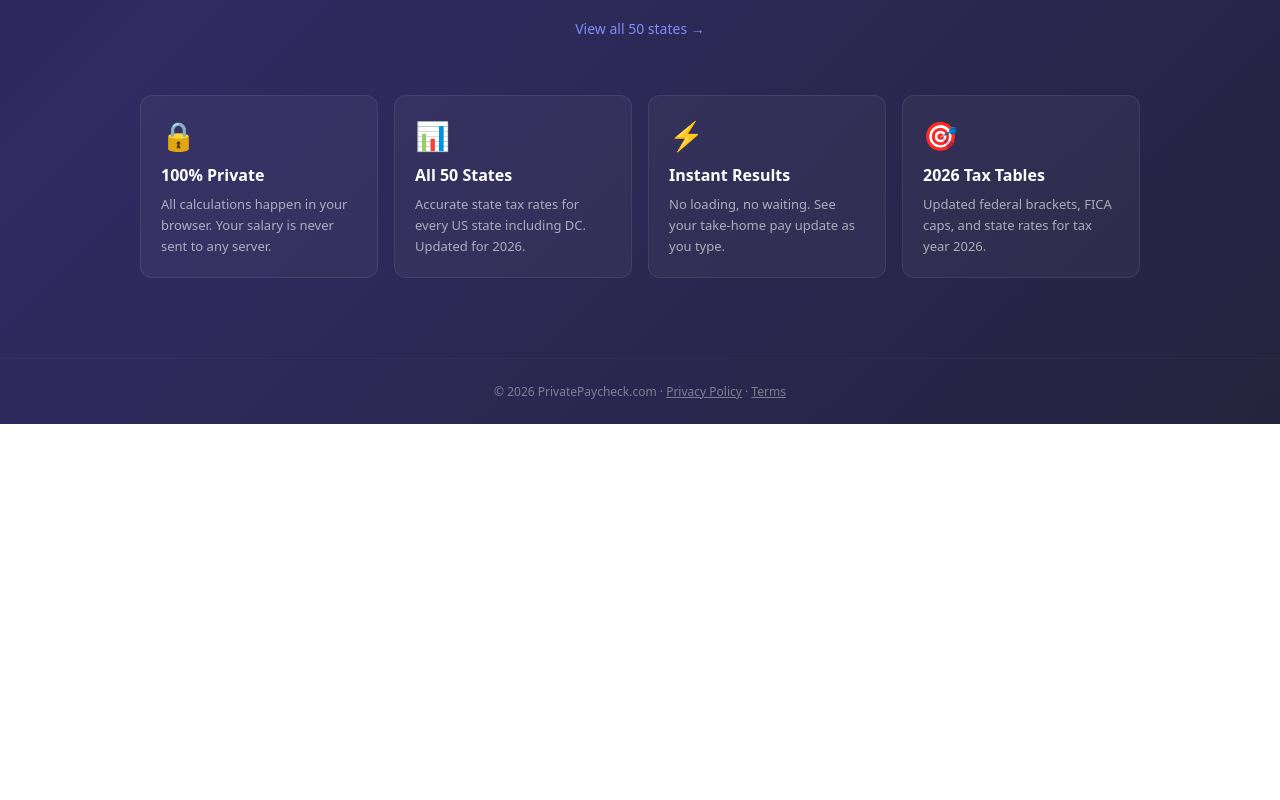
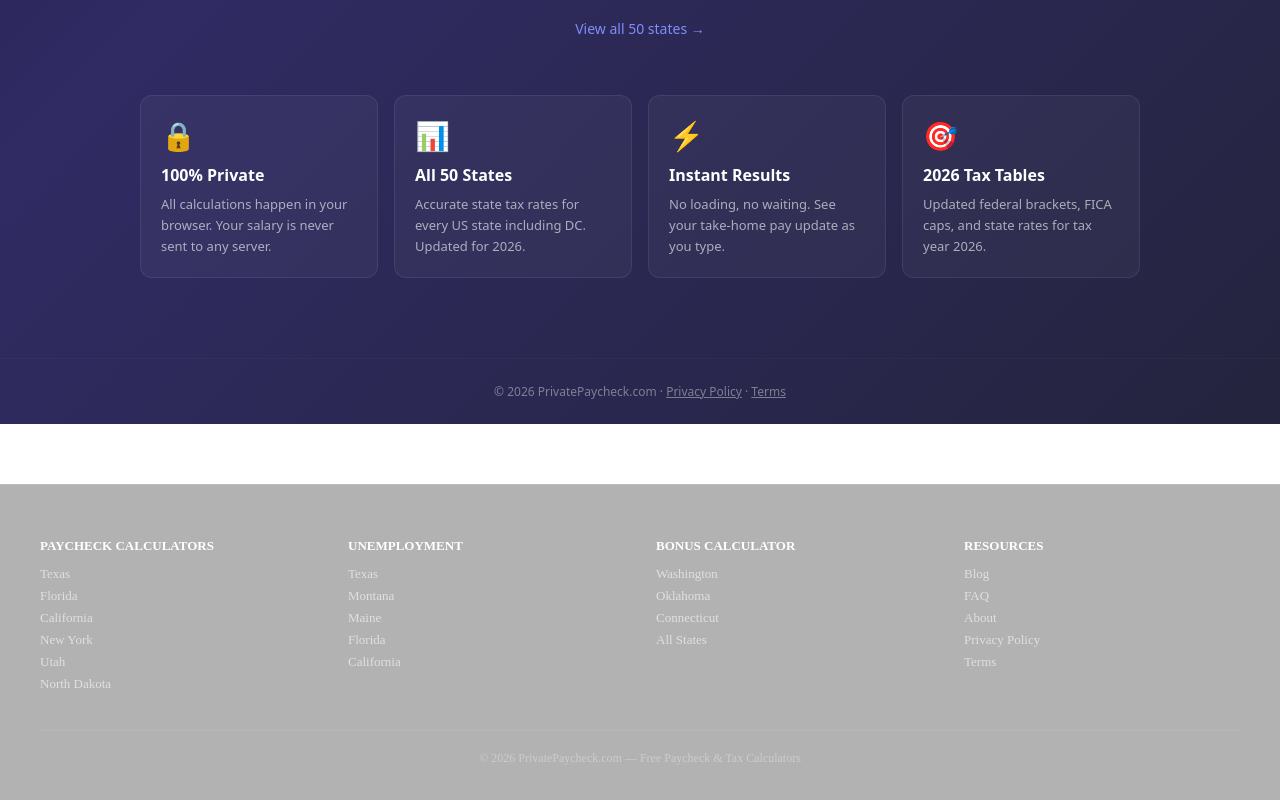
Before and after one commit to devqrcraft-ui/privatepaycheck, a Next.js app: page / in a window 1280 px wide. Shown: the part 1368-2168 px from the top of the page. Before the commit the page ends 1792 px from the top, so only its background shows below. Built offline with nearby package versions, Linux system fonts and the light colour scheme.

Commit message:
feat: add Footer with internal links for SEO indexing

```diff
--- a/src/app/layout.tsx
+++ b/src/app/layout.tsx
@@ -1,6 +1,7 @@
 import type { Metadata } from 'next';
 import type { ReactNode } from 'react';
 import { Analytics } from '@vercel/analytics/react';
+import Footer from '@/components/Footer';
 import { SpeedInsights } from '@vercel/speed-insights/next';
 
 export const metadata: Metadata = {
@@ -28,6 +29,7 @@ export default function RootLayout({ children }: { children: ReactNode }) {
         {children}
         <Analytics />
         <SpeedInsights />
+      <Footer />
       </body>
     </html>
   );
--- /dev/null
+++ b/src/components/Footer.tsx
@@ -0,0 +1,36 @@
+import Link from 'next/link';
+export default function Footer() {
+  return (
+    <footer style={{borderTop:'1px solid rgba(255,255,255,0.1)',marginTop:'60px',padding:'40px 20px',background:'rgba(0,0,0,0.3)'}}>
+      <div style={{maxWidth:'1200px',margin:'0 auto',display:'grid',gridTemplateColumns:'repeat(auto-fit,minmax(200px,1fr))',gap:'32px'}}>
+        <div>
+          <h3 style={{color:'#fff',fontSize:'13px',fontWeight:700,marginBottom:'12px',textTransform:'uppercase'}}>Paycheck Calculators</h3>
+          {[['/texas-paycheck-calculator','Texas'],['/florida-paycheck-calculator','Florida'],['/california-paycheck-calculator','California'],['/new-york-paycheck-calculator','New York'],['/utah-paycheck-calculator','Utah'],['/north-dakota-paycheck-calculator','North Dakota']].map(([href,label])=>(
+            <Link key={href} href={href} style={{display:'block',color:'rgba(255,255,255,0.6)',fontSize:'13px',marginBottom:'6px',textDecoration:'none'}}>{label}</Link>
+          ))}
+        </div>
+        <div>
+          <h3 style={{color:'#fff',fontSize:'13px',fontWeight:700,marginBottom:'12px',textTransform:'uppercase'}}>Unemployment</h3>
+          {[['/unemployment-calculator/texas','Texas'],['/unemployment-calculator/montana','Montana'],['/unemployment-calculator/maine','Maine'],['/unemployment-calculator/florida','Florida'],['/unemployment-calculator/california','California']].map(([href,label])=>(
+            <Link key={href} href={href} style={{display:'block',color:'rgba(255,255,255,0.6)',fontSize:'13px',marginBottom:'6px',textDecoration:'none'}}>{label}</Link>
+          ))}
+        </div>
+        <div>
+          <h3 style={{color:'#fff',fontSize:'13px',fontWeight:700,marginBottom:'12px',textTransform:'uppercase'}}>Bonus Calculator</h3>
+          {[['/bonus-calculator/washington','Washington'],['/bonus-calculator/oklahoma','Oklahoma'],['/bonus-calculator/connecticut','Connecticut'],['/bonus-calculator','All States']].map(([href,label])=>(
+            <Link key={href} href={href} style={{display:'block',color:'rgba(255,255,255,0.6)',fontSize:'13px',marginBottom:'6px',textDecoration:'none'}}>{label}</Link>
+          ))}
+        </div>
+        <div>
+          <h3 style={{color:'#fff',fontSize:'13px',fontWeight:700,marginBottom:'12px',textTransform:'uppercase'}}>Resources</h3>
+          {[['/blog','Blog'],['/faq','FAQ'],['/about','About'],['/privacy-policy','Privacy Policy'],['/terms','Terms']].map(([href,label])=>(
+            <Link key={href} href={href} style={{display:'block',color:'rgba(255,255,255,0.6)',fontSize:'13px',marginBottom:'6px',textDecoration:'none'}}>{label}</Link>
+          ))}
+        </div>
+      </div>
+      <div style={{maxWidth:'1200px',margin:'32px auto 0',paddingTop:'20px',borderTop:'1px solid rgba(255,255,255,0.08)',textAlign:'center',color:'rgba(255,255,255,0.35)',fontSize:'12px'}}>
+        © {new Date().getFullYear()} PrivatePaycheck.com — Free Paycheck & Tax Calculators
+      </div>
+    </footer>
+  );
+}
```
Also changed, not shown: 1 other file (tests, documents, lock files or other folders).
